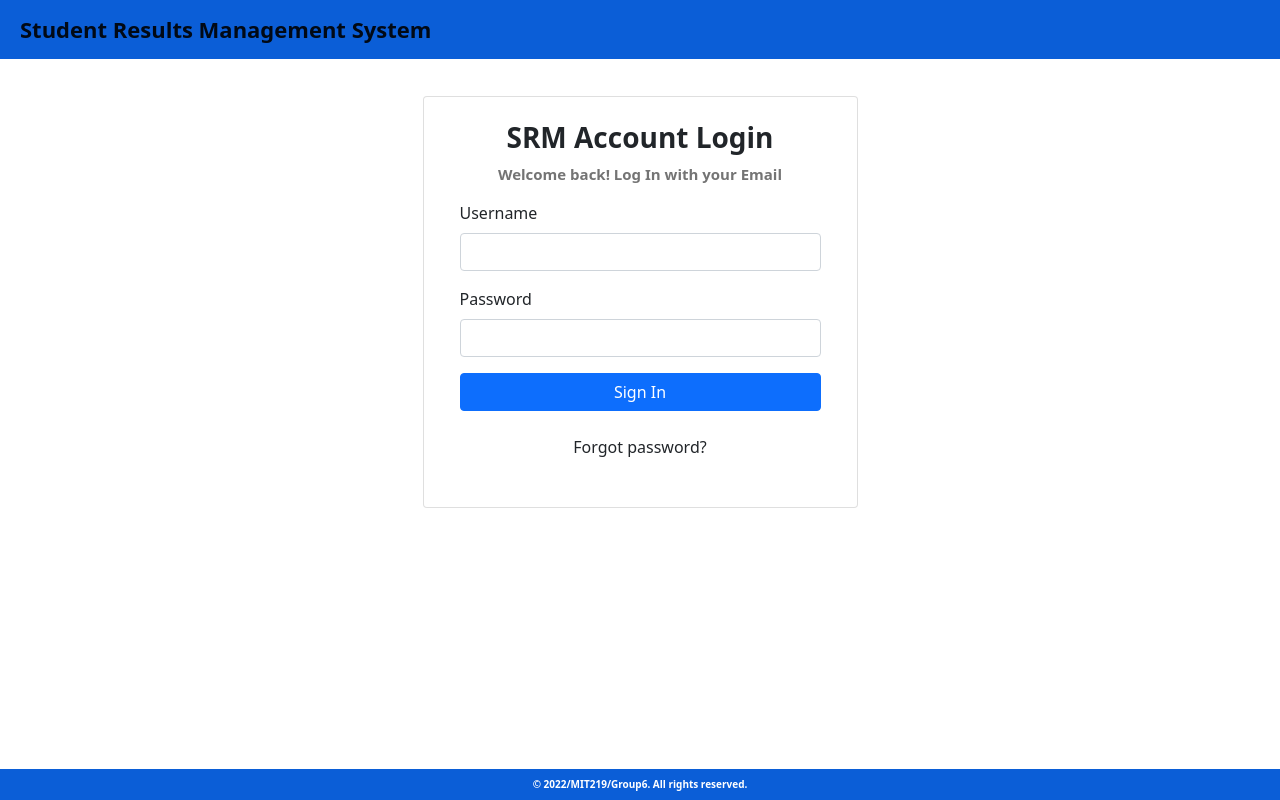
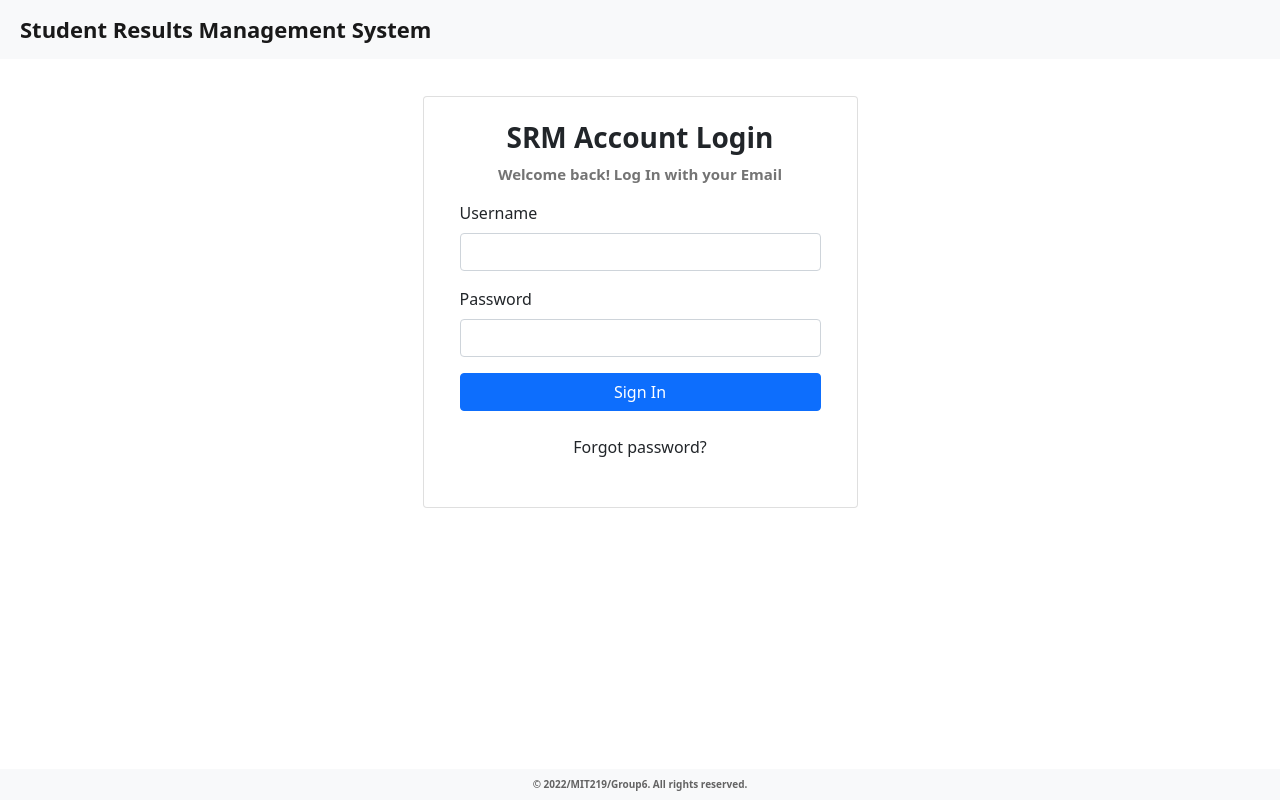
Before and after one commit to chamarasab/tec, a PHP site: page / in a window 1280 px wide. Run offline with PHP 8.4, Linux system fonts and the light colour scheme.

Commit message:
Blue removed

```diff
--- a/css/custom.css
+++ b/css/custom.css
@@ -13,10 +13,9 @@
     font-size: 10px;
     font-weight: 600;
     text-align: center;
-    color: #fff;
+    color: #636363;
 }
 .footer{
-    background-color: #0b5ed7;
     padding: 8px;
     position: fixed;
     bottom: 0;
--- a/footer.php
+++ b/footer.php
@@ -1,4 +1,4 @@
-<footer class="footer">
+<footer class="footer bg-light">
         <div class="container">
             <div class="footrtext">&copy; 2022/MIT219/Group6. All rights reserved.</div>
         </div>
--- a/header.php
+++ b/header.php
@@ -1,5 +1,5 @@
     <!--navbar-->
-    <nav class="navbar fixed-top navbar-expand-lg navbar-light bg-light navibar">
+    <nav class="navbar fixed-top navbar-expand-lg navbar-light bg-light">
         <div class="container-fluid">
             <!--<img src="images/Logo_Head.png" Alt="DTET logo">-->
             <div class="navbar-brand title" href="#">Student Results Management System</div>
--- a/students.php
+++ b/students.php
@@ -44,7 +44,7 @@
 </head>
 <body>
     <!--navbar-->
-    <nav class="navbar fixed-top navbar-expand-lg navbar-light bg-light navibar">
+    <nav class="navbar fixed-top navbar-expand-lg navbar-light bg-light">
         <div class="container-fluid">
             <!--<img src="images/Logo_Head.png" Alt="DTET logo">-->
             <div class="navbar-brand title" href="#">Student Results Management System</div>
```
